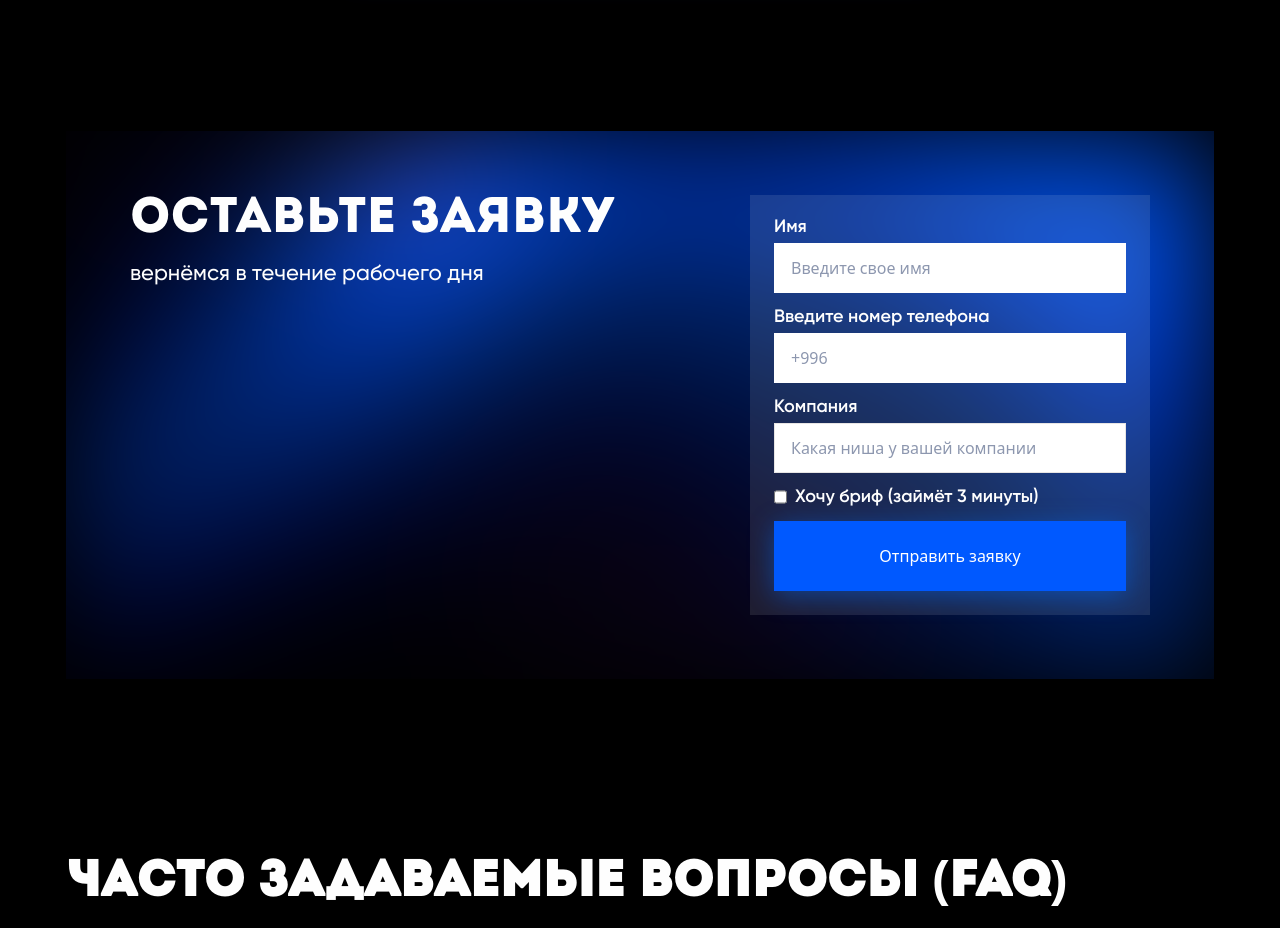
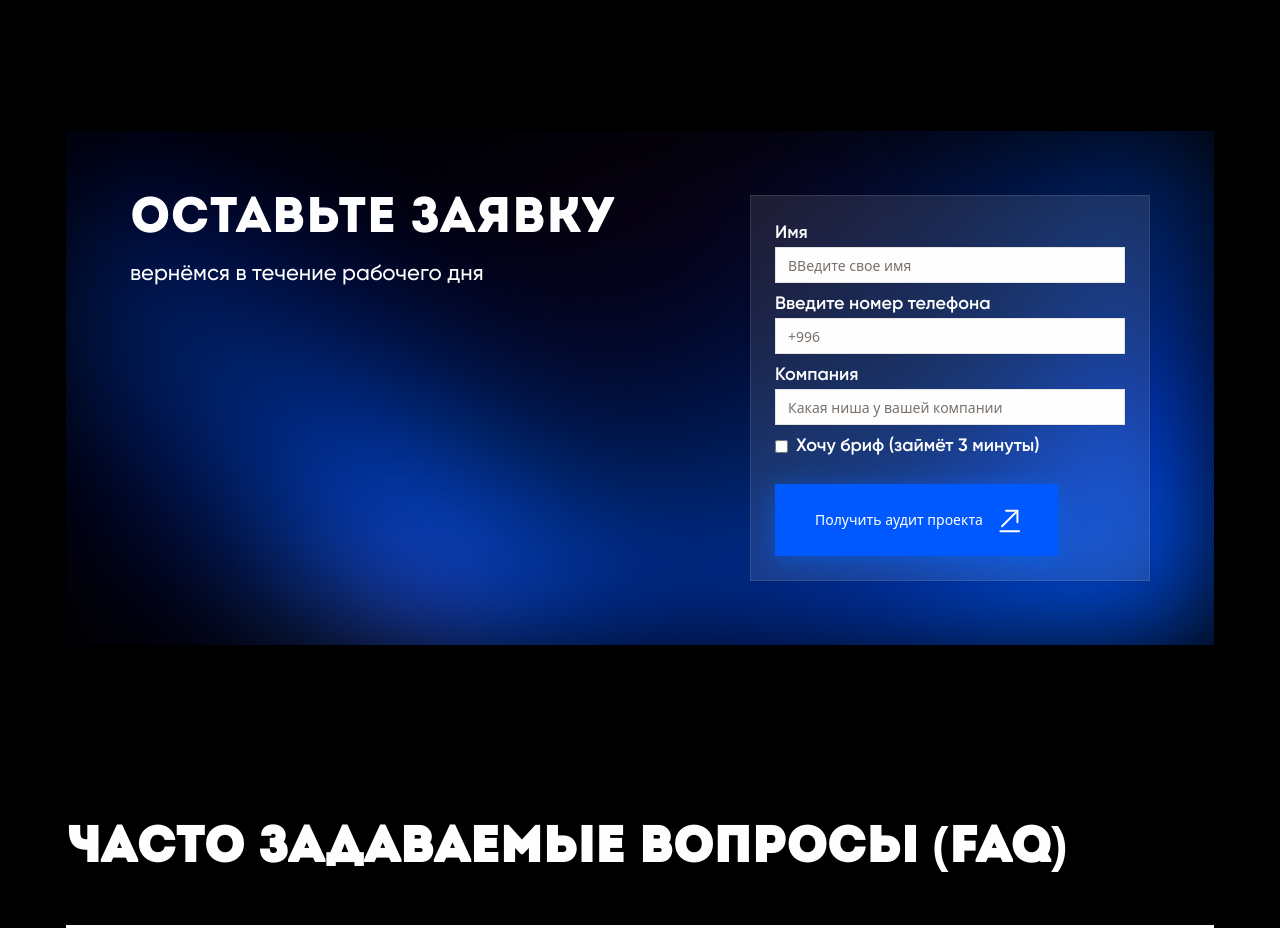
Before and after one commit to IslamAsankojoev/onoysat, a Next.js app: page / in a window 1280 px wide. Shown: the part 4980-5908 px from the top of the page. Built offline with nearby package versions, Linux system fonts and the light colour scheme; a web font is replaced by a local one.

Commit message:
added contact page

```diff
--- /dev/null
+++ b/src/shadcn/components/ui/input.tsx
@@ -0,0 +1,21 @@
+import * as React from "react"
+
+import { cn } from "@/shadcn/lib/utils"
+
+function Input({ className, type, ...props }: React.ComponentProps<"input">) {
+  return (
+    <input
+      type={type}
+      data-slot="input"
+      className={cn(
+        "file:text-foreground placeholder:text-muted-foreground selection:bg-primary selection:text-primary-foreground dark:bg-input/30 border-input h-9 w-full min-w-0 rounded-md border bg-transparent px-3 py-1 text-base shadow-xs transition-[color,box-shadow] outline-none file:inline-flex file:h-7 file:border-0 file:bg-transparent file:text-sm file:font-medium disabled:pointer-events-none disabled:cursor-not-allowed disabled:opacity-50 md:text-sm",
+        "focus-visible:border-ring focus-visible:ring-ring/50 focus-visible:ring-[3px]",
+        "aria-invalid:ring-destructive/20 dark:aria-invalid:ring-destructive/40 aria-invalid:border-destructive",
+        className
+      )}
+      {...props}
+    />
+  )
+}
+
+export { Input }
--- a/src/widgets/Application.tsx
+++ b/src/widgets/Application.tsx
@@ -1,6 +1,8 @@
 'use client'
 
-import { Button, Typography } from '@/shared/ui'
+import { Card, CardContent } from '@/shadcn/components/ui/card'
+import { Input } from '@/shadcn/components/ui/input'
+import { ArrowIcon, Button, Typography } from '@/shared/ui'
 import { useForm } from 'react-hook-form'
 
 // Тип формы
@@ -26,22 +28,14 @@ export const Application = () => {
     },
   })
 
-  const onSubmit = async (data: FormData) => {
-    try {
-      // Обработка отправки формы
-      console.log('Form submitted:', data)
-      // Здесь можно добавить API запрос
-      // await submitForm(data)
-      reset()
-    } catch (error) {
-      console.error('Error submitting form:', error)
-    }
-  }
+  const onSubmit = handleSubmit((data) => {
+    console.log(data)
+  })
 
   return (
     <div className="bg-black relative w-full py-20">
       <div className="container mx-auto px-4">
-        <div className="max-w-[1178px] mx-auto">
+        <div className="">
           <div className="bg-gradient-to-br backdrop-blur-md p-16 relative overflow-hidden">
             <div
               style={{
@@ -49,7 +43,7 @@ export const Application = () => {
                 background:
                   'url(/54953303ce45ccd87f4856fbf32d41db472eb5ce.png) no-repeat center center / cover',
               }}
-              className="absolute inset-0"
+              className="absolute inset-0 scale-y-[-1]"
             ></div>
             <div className="flex flex-col lg:flex-row gap-12 relative z-10">
               {/* Левая часть - заголовок */}
@@ -71,86 +65,63 @@ export const Application = () => {
               </div>
 
               {/* Правая часть - форма */}
-              <div className="flex-1 max-w-[400px] bg-[#FEFEFE1A] p-6">
-                <form onSubmit={handleSubmit(onSubmit)} className="flex flex-col gap-4">
+              <form onSubmit={onSubmit} className="w-full max-w-[400px]">
+                <Card className="bg-white-pure/10 rounded-none border-white-pure/10 p-0">
+                  <CardContent className="p-6 h-full flex flex-col justify-between">
                     <div className="flex flex-col gap-2">
-                    <Typography
-                      variant="bodyM"
-                      className="text-white-pure text-[16px] leading-[16px]"
-                    >
+                      <div>
+                        <Typography variant="bodyM" className="text-white-pure">
                           Имя
                         </Typography>
-                    <input
-                      type="text"
-                      placeholder="Введите свое имя"
+                        <Input
+                          placeholder="ВВедите свое имя"
+                          className="bg-white-pure rounded-none h-9"
                           {...register('name', { required: 'Имя обязательно для заполнения' })}
-                      className={`w-full px-4 py-3 bg-white border text-black placeholder-grey-input focus:outline-none focus:border-accent-primary transition-colors ${
-                        errors.name ? 'border-red-500' : 'border-white/20'
-                      }`}
                         />
-                    {errors.name && (
-                      <p className="mt-1 text-sm text-red-400">{errors.name.message}</p>
-                    )}
                       </div>
-
-                  <div className="flex flex-col gap-2">
-                    <Typography
-                      variant="bodyM"
-                      className="text-white-pure text-[16px] leading-[16px]"
-                    >
+                      <div>
+                        <Typography variant="bodyM" className="text-white-pure">
                           Введите номер телефона
                         </Typography>
-                    <input
-                      type="tel"
+                        <Input
                           placeholder="+996"
-                      {...register('phone', { required: 'Телефон обязателен для заполнения' })}
-                      className={`w-full px-4 py-3 bg-white border text-black placeholder-grey-input focus:outline-none focus:border-accent-primary transition-colors ${
-                        errors.phone ? 'border-red-500' : 'border-white/20'
-                      }`}
+                          className="bg-white-pure rounded-none h-9"
+                          {...register('phone', {
+                            required: 'Телефон обязательно для заполнения',
+                          })}
                         />
-                    {errors.phone && (
-                      <p className="mt-1 text-sm text-red-400">{errors.phone.message}</p>
-                    )}
                       </div>
-
-                  <div className="flex flex-col gap-2">
-                    <Typography
-                      variant="bodyM"
-                      className="text-white-pure text-[16px] leading-[16px]"
-                    >
+                      <div>
+                        <Typography variant="bodyM" className="text-white-pure">
                           Компания
                         </Typography>
-                    <input
-                      type="text"
+                        <Input
                           placeholder="Какая ниша у вашей компании"
-                      {...register('company')}
-                      className="w-full px-4 py-3 bg-white border text-black placeholder-grey-input focus:outline-none focus:border-accent-primary transition-colors"
+                          className="bg-white-pure rounded-none h-9"
+                          {...register('company', {
+                            required: 'Компания обязательно для заполнения',
+                          })}
                         />
                       </div>
-
                       <div className="flex gap-2">
-                    <input type="checkbox" {...register('checkbox')} />
-                    <Typography
-                      variant="bodyM"
-                      className="text-white-pure text-[16px] leading-[16px]"
-                    >
+                        <input
+                          type="checkbox"
+                          className="bg-white-pure rounded-none"
+                          {...register('checkbox', {
+                            required: 'Хочу бриф (займёт 3 минуты) обязательно для заполнения',
+                          })}
+                        />
+                        <Typography variant="bodyM" className="text-white-pure">
                           Хочу бриф (займёт 3 минуты)
                         </Typography>
-                    {errors.company && (
-                      <p className="mt-1 text-sm text-red-400">{errors.company.message}</p>
-                    )}
                       </div>
-
-                  <Button
-                    type="submit"
-                    variant="default"
-                    disabled={isSubmitting}
-                    className="w-full h-[70px] text-[16px] font-medium disabled:opacity-50 disabled:cursor-not-allowed"
-                  >
-                    {isSubmitting ? 'Отправка...' : 'Отправить заявку'}
+                    </div>
+                    <Button className="w-fit mt-6">
+                      Получить аудит проекта <ArrowIcon />
                     </Button>
+                  </CardContent>
+                </Card>
               </form>
-              </div>
             </div>
           </div>
         </div>
--- /dev/null
+++ b/src/widgets/Contact.tsx
@@ -0,0 +1,156 @@
+'use client'
+
+import { Typography } from '@/shared/ui/Typography'
+import { ArrowIcon, Button, colors } from '@/shared'
+import { Card, CardContent } from '@/shadcn/components/ui/card'
+import { Input } from '@/shadcn/components/ui/input'
+import { Instagram, MapPin, Phone } from 'lucide-react'
+import { useForm } from 'react-hook-form'
+
+export const Contact = () => {
+  const {
+    register,
+    handleSubmit,
+    formState: { errors },
+  } = useForm({
+    defaultValues: {
+      name: '',
+      phone: '',
+      company: '',
+      checkbox: false,
+    },
+  })
+
+  const onSubmit = handleSubmit((data) => {
+    console.log(data)
+  })
+
+  return (
+    <section className="w-full min-h-screen bg-black relative overflow-hidden">
+      <div
+        style={{
+          filter: 'blur(60px)',
+          background:
+            'url(/54953303ce45ccd87f4856fbf32d41db472eb5ce.png) no-repeat center center / cover',
+        }}
+        className="absolute inset-0 scale-y-[-1]"
+      ></div>
+      <div className="w-full max-w-[1920px] mx-auto px-4 min-h-screen flex flex-col relative z-10">
+        {/* Заголовок */}
+        <div className="flex justify-center pt-[164px] pb-[62px]">
+          <Typography
+            variant="h1"
+            className="!text-[40px] bg-clip-text text-transparent text-5xl font-extrabold bg-gradient-to-r from-white to-accent-primary"
+          >
+            Контакты
+          </Typography>
+        </div>
+
+        {/* Контактная информация */}
+        <div className="flex justify-center mb-16 container mx-auto">
+          <div className="w-full h-auto flex flex-col lg:flex-row items-center justify-center gap-10">
+            {/* Телефон */}
+            <div className="flex items-center gap-4">
+              <Phone size={30} color={colors['white-pure']} />
+              <Typography variant="h2" className="text-white">
+                +7 (999) 123-45-67
+              </Typography>
+            </div>
+
+            {/* Instagram */}
+            <div className="flex items-center gap-4">
+              <Instagram size={30} color={colors['white-pure']} />
+              <Typography variant="h2" className="text-white">
+                @onoy_sat
+              </Typography>
+            </div>
+
+            {/* Адрес */}
+            <div className="flex items-center gap-4">
+              <MapPin size={30} color={colors['white-pure']} />
+              <Typography variant="h2" className="text-white">
+                Москва, ул. Примерная, 123
+              </Typography>
+            </div>
+          </div>
+        </div>
+
+        <div className="flex justify-center relative">
+          <div className="w-full container mx-auto bg-white-pure/10 flex flex-col lg:flex-row items-start gap-8 px-25 py-14 justify-between">
+            <div className="w-full flex flex-col gap-4">
+              <Typography
+                variant="h1"
+                className="text-[50px] bg-clip-text text-transparent text-5xl font-extrabold bg-gradient-to-r from-white to-accent-primary"
+              >
+                Оставьте заявку
+              </Typography>
+              <Typography variant="h2" className="text-white/70">
+                вернёмся в течение рабочего дня
+              </Typography>
+            </div>
+
+            <form onSubmit={onSubmit} className="w-full max-w-[400px]">
+              <Card className="bg-white-pure/10 rounded-none border-white/10 p-0">
+                <CardContent className="p-6 h-full flex flex-col justify-between">
+                  <div className="flex flex-col gap-2">
+                    <div>
+                      <Typography variant="bodyM" className="text-white-pure">
+                        Имя
+                      </Typography>
+                      <Input
+                        placeholder="ВВедите свое имя"
+                        className="bg-white-pure rounded-none h-9"
+                        {...register('name', { required: 'Имя обязательно для заполнения' })}
+                      />
+                    </div>
+                    <div>
+                      <Typography variant="bodyM" className="text-white-pure">
+                        Введите номер телефона
+                      </Typography>
+                      <Input
+                        placeholder="+996"
+                        className="bg-white-pure rounded-none h-9"
+                        {...register('phone', { required: 'Телефон обязательно для заполнения' })}
+                      />
+                    </div>
+                    <div>
+                      <Typography variant="bodyM" className="text-white-pure">
+                        Компания
+                      </Typography>
+                      <Input
+                        placeholder="Какая ниша у вашей компании"
+                        className="bg-white-pure rounded-none h-9"
+                        {...register('company', {
+                          required: 'Компания обязательно для заполнения',
+                        })}
+                      />
+                    </div>
+                    <div className="flex gap-2">
+                      <input
+                        type="checkbox"
+                        className="bg-white-pure rounded-none"
+                        {...register('checkbox', {
+                          required: 'Хочу бриф (займёт 3 минуты) обязательно для заполнения',
+                        })}
+                      />
+                      <Typography variant="bodyM" className="text-white-pure">
+                        Хочу бриф (займёт 3 минуты)
+                      </Typography>
+                    </div>
+                  </div>
+                  <Button className="w-fit mt-6">
+                    Получить аудит проекта <ArrowIcon />
+                  </Button>
+                </CardContent>
+              </Card>
+            </form>
+          </div>
+        </div>
+
+        <Button className="w-fit my-10 mx-auto mb-20">
+          Отправить свое резюме <ArrowIcon />
+        </Button>
+      </div>
+    </section>
+  )
+}
--- a/src/widgets/index.ts
+++ b/src/widgets/index.ts
@@ -15,3 +15,4 @@ export * from './AboutWork'
 export * from './TeamHero'
 export * from './TeamRoles'
 export * from './VacanciesHero'
+export * from './Contact'
```
Also changed, not shown: app/contacts/page.tsx (added, +10 -0 lines), src/shadcn/components/ui/textarea.tsx (added, +18 -0 lines). Lines whose indentation alone changed are shown as unchanged.
